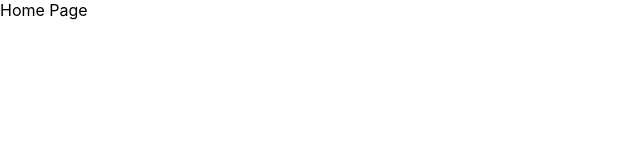
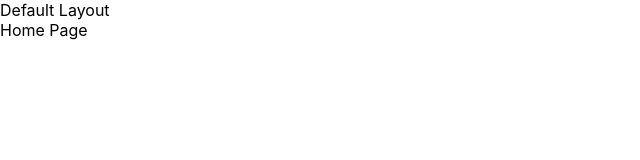
Before and after one commit to sajjadseifi/tpn, a React (Create React App) app: page / in a window 1280 px wide. Shown: the top 160 px of the page, without its empty margins (0-640 px from the left). Built offline with nearby package versions, Linux system fonts and the light colour scheme.

Commit message:
adding default layout outer of  pages

```diff
--- a/src/routes/public.routes.tsx
+++ b/src/routes/public.routes.tsx
@@ -1,12 +1,16 @@
 import React, { FC } from 'react'
 import { Redirect, Route, Switch } from 'react-router-dom'
 import { HomePage } from '@src/pages/public'
+import { NOT_FOUND_PAGE } from '@src/constants/path'
+import { DefaultLayout } from '@src/layout'
 
 export const PublicRoutes: FC = () => {
   return (
-    <Switch>
-      <Route path="/" component={HomePage} />
-      <Redirect to="/404" />
-    </Switch>
+    <DefaultLayout>
+      <Switch>
+        <Route path="/" component={HomePage} />
+        <Redirect to={NOT_FOUND_PAGE} />
+      </Switch>
+    </DefaultLayout>
   )
 }
```
